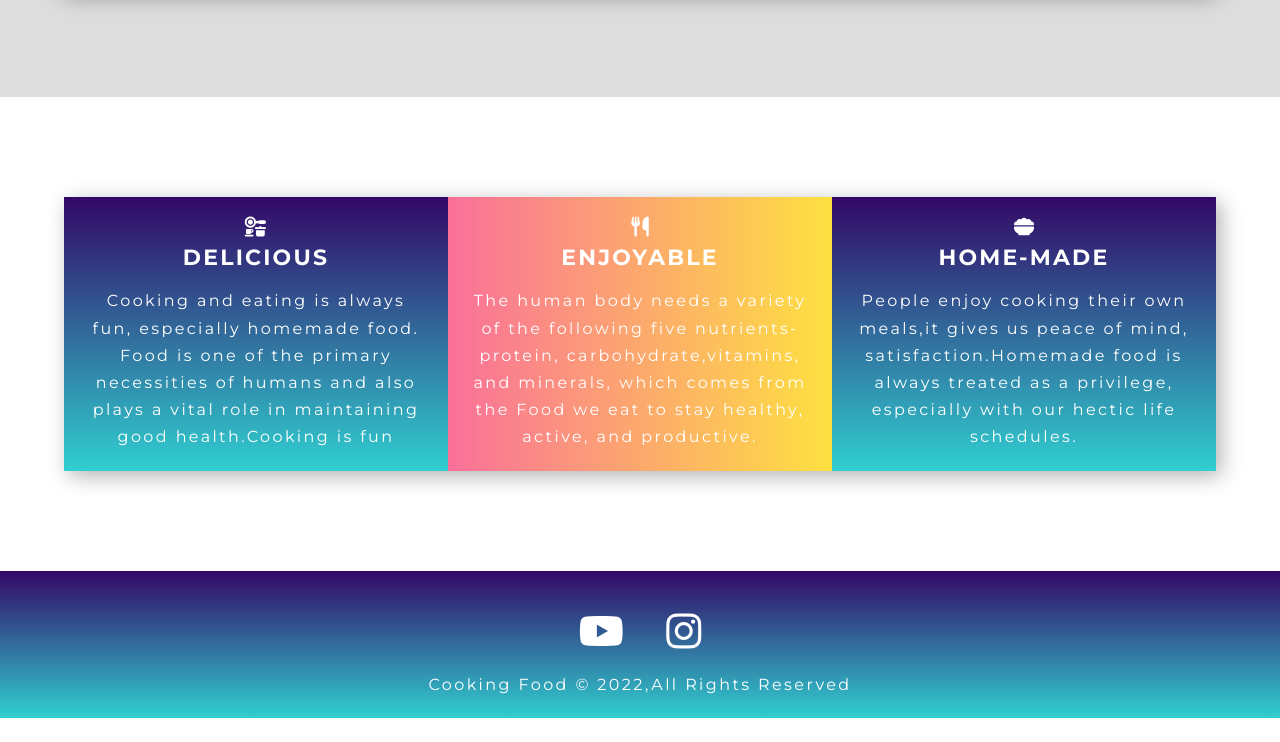
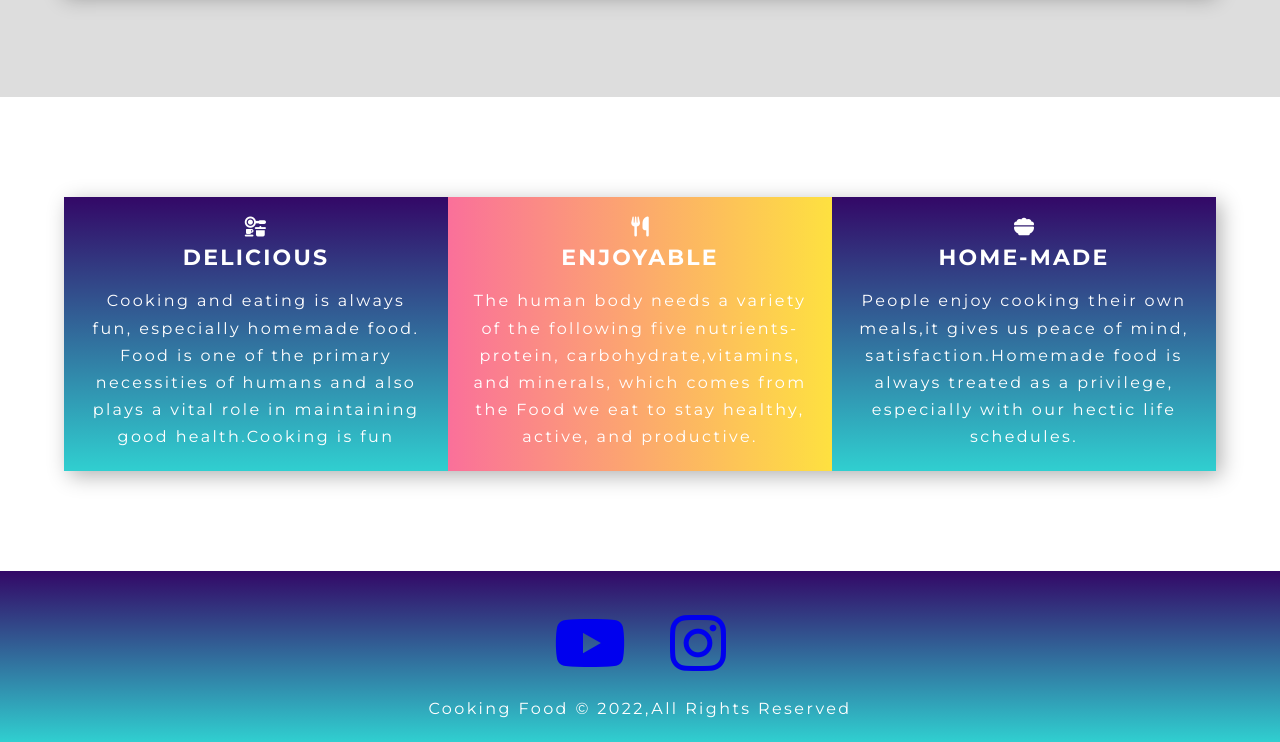
Before and after one commit to MahendiShaikh/my-channel-website.github.io, a plain HTML site: page index.html in a window 1280 px wide. Shown: the part 1663-2405 px from the top of the page. Before the commit the page ends 2381 px from the top, so only its background shows below. Drawn offline with Linux system fonts and the light colour scheme.

Commit message:
Update index.html

```diff
--- a/index.html
+++ b/index.html
@@ -80,8 +80,12 @@
 
     <footer class="footer">
         <div class="social-media-links">
+            <a href="https://www.youtube.com/channel/UCwfojRHL1LkajIPE5Ltm5fg" target="_blank">
             <i class="fa-brands fa-youtube fa-4x"></i>
+            </a>
+            <a href="http://www.instagram.com/enjoyable_kitchen" target="_blank">
             <i class="fa-brands fa-instagram fa-4x"></i>
+            </a>
         </div>
         <p>
             Cooking Food &copy; 2022,All Rights Reserved
```
